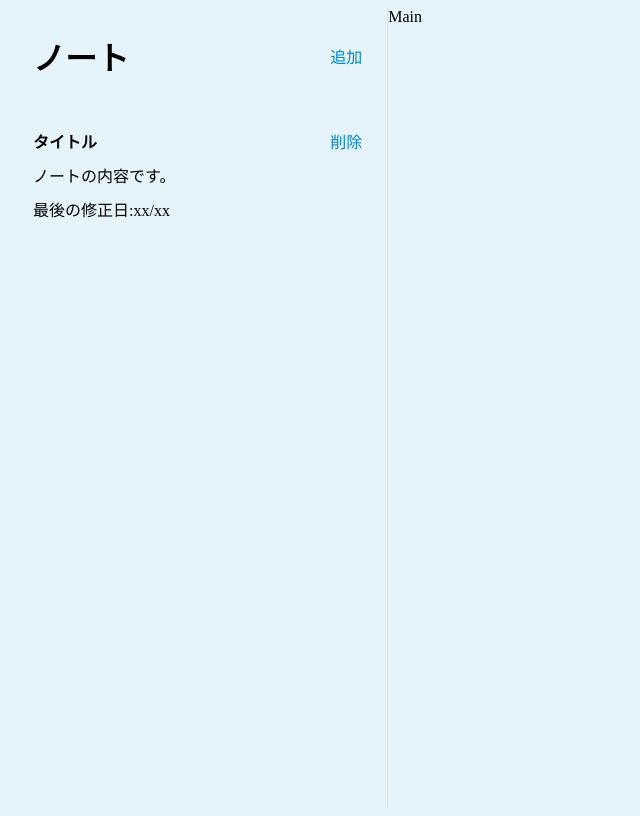
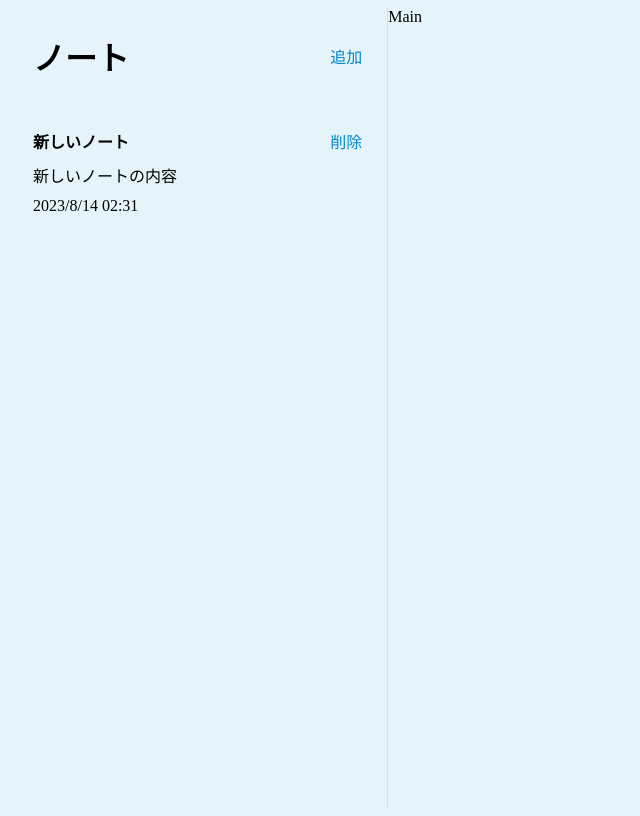
Before and after one commit to uknow1229/noteapp-with-react, a React (Vite) app: page / in a window 1280 px wide. Both pictures are taken after a click on the button "追加". Shown: the whole page, without its empty margins (0-640 px from the left). Built offline with nearby package versions, Linux system fonts and the light colour scheme.

Commit message:
add: add-function

```diff
--- a/src/App.jsx
+++ b/src/App.jsx
@@ -1,11 +1,26 @@
+import { useState } from 'react';
 import './App.css';
 import Main from './components/Main';
 import Sidebar from './components/Sidebar';
 
 function App() {
+  const [notes, setNotes] = useState([]);
+
+  const onAddNote = () => {
+    console.log('新しくノートが追加されました');
+    const newNote = {
+      id: 1,
+      title: '新しいノート',
+      content: '新しいノートの内容',
+      modDate: Date.now(),
+    };
+    setNotes([...notes, newNote]);
+    console.log(notes);
+  };
+
   return (
     <div className="App">
-      <Sidebar />
+      <Sidebar onAddNote={onAddNote} notes={notes} />
       <Main />
     </div>
   );
--- a/src/components/Sidebar.css
+++ b/src/components/Sidebar.css
@@ -49,5 +49,5 @@
 }
 
 .app-sidebar-note:hover {
-  background-color: #f1f0f0;
+  background-color: #ded7d7;
 }
--- a/src/components/Sidebar.jsx
+++ b/src/components/Sidebar.jsx
@@ -1,21 +1,30 @@
 import './Sidebar.css';
 
-const Sidebar = () => {
+const Sidebar = ({ onAddNote, notes }) => {
   return (
     <div className="app-sidebar">
       <div className="app-sidebar-header">
         <h1>ノート</h1>
-        <button>追加</button>
+        <button onClick={onAddNote}>追加</button>
       </div>
       <div className="app-sidebar-notes">
-        <div className="app-sidebar-note">
-          <div className="sidebar-note-title">
-            <strong>タイトル</strong>
-            <button>削除</button>
-          </div>
-          <p>ノートの内容です。</p>
-          <smaall>最後の修正日:xx/xx</smaall>
-        </div>
+        {notes.map((note) => (
+          <>
+            <div className="app-sidebar-note">
+              <div className="sidebar-note-title">
+                <strong>{note.title}</strong>
+                <button>削除</button>
+              </div>
+              <p>{note.content}</p>
+              <smaall>
+                {new Date(note.modDate).toLocaleDateString('ja-JP', {
+                  hour: '2-digit',
+                  minute: '2-digit',
+                })}
+              </smaall>
+            </div>
+          </>
+        ))}
       </div>
     </div>
   );
```
